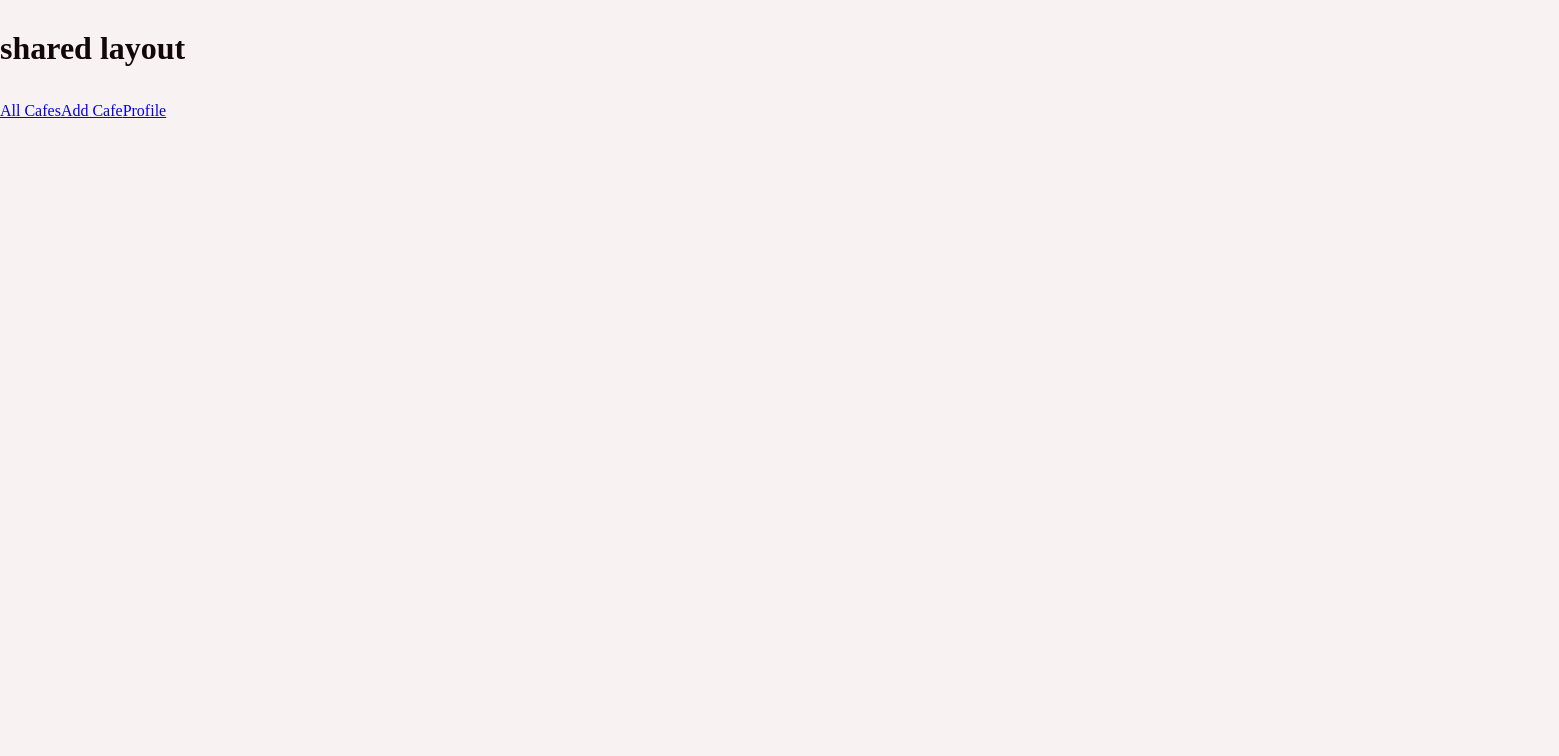
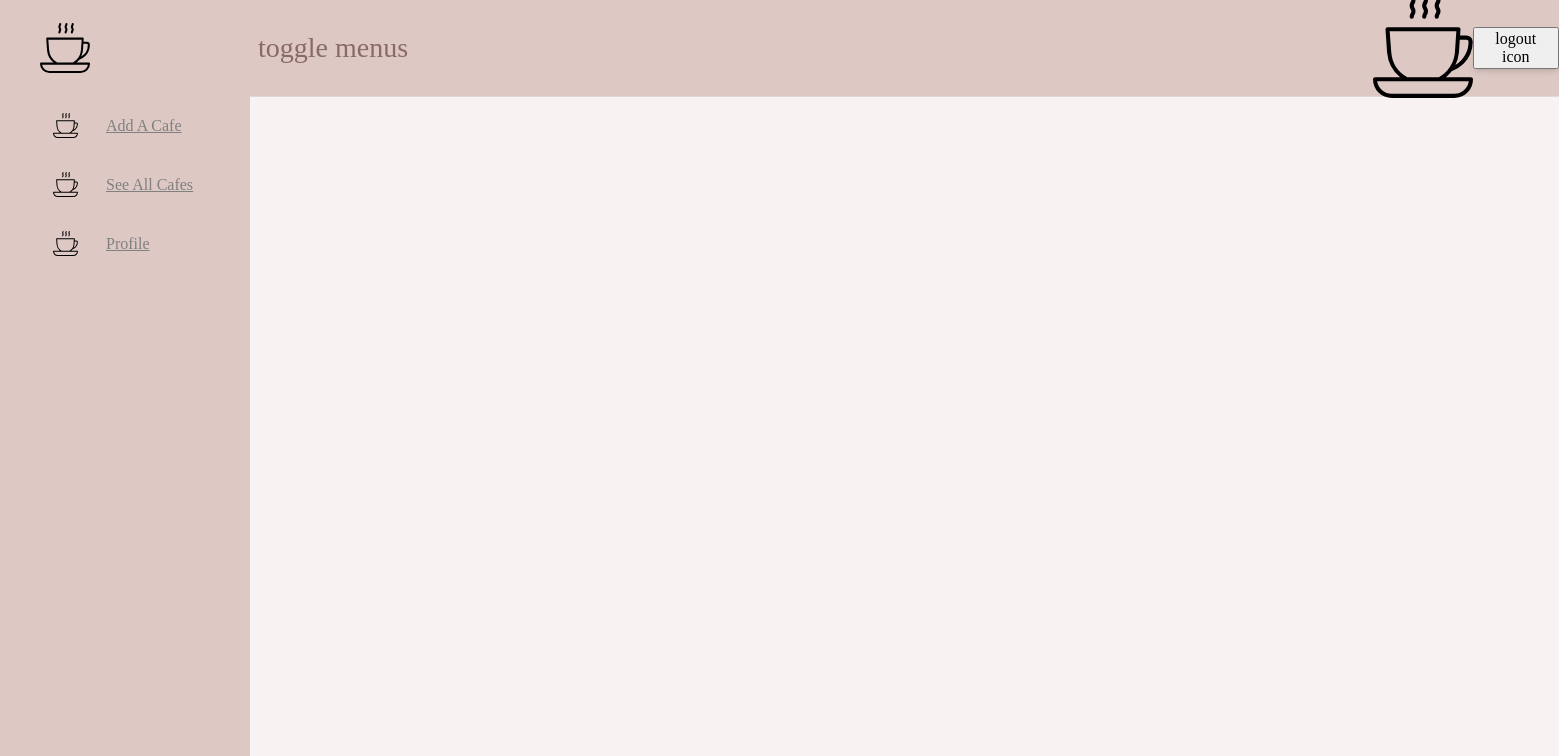
Before and after one commit to whitneywind/cafe-tracking, a React (Create React App) app in the folder client/: page /dashboard in a window 1280 px wide. Shown: the top 756 px of the page, 1559 px wide, since content can reach past the window. Built offline with nearby package versions, Linux system fonts and the light colour scheme; sample sign-in values are in the browser's storage.

Commit message:
dashboard layout in progress

```diff
--- a/client/src/assets/wrappers/SharedLayoutWrapper.js
+++ b/client/src/assets/wrappers/SharedLayoutWrapper.js
@@ -1,6 +1,23 @@
 import styled from "styled-components";
 
 const Wrapper = styled.main`
+  .dashboard {
+    display: grid;
+    grid-template-columns: 1fr;
+  }
+  .dashboard-page {
+    width: 90vw;
+    margin: 0 auto;
+    padding: 2rem 0;
+  }
+  @media (min-width: 992px) {
+    .dashboard {
+      grid-template-columns: auto 1fr;
+    }
+    .dashboard-page {
+      width: 90%;
+    }
+  }
 `
 
 export default Wrapper;
--- /dev/null
+++ b/client/src/components/Logo.js
@@ -0,0 +1,7 @@
+import coffeeLogo from '../assets/images/coffee.svg'
+
+const Logo = () => {
+  return <img src={coffeeLogo} alt='coffee' className='logo' />
+}
+
+export default Logo
--- /dev/null
+++ b/client/src/components/Navbar.jsx
@@ -0,0 +1,66 @@
+import styled from "styled-components"
+import coffeeLogo from "../assets/images/coffee.svg"
+import Logo from "./Logo"
+
+const Navbar = () => {
+  return (
+    <Wrapper>
+       <div className="nav-center">
+            <button className="toggle-btn">toggle menus</button>
+       </div>
+       <div>
+            <Logo />
+            <h3 className="logo-text">Dashboard</h3>
+       </div>
+       <div className="btn-container">
+        <button className="btn">logout icon</button>
+       </div>
+    </Wrapper>
+  )
+}
+export default Navbar
+
+const Wrapper = styled.nav`
+  height: 6rem;
+  display: flex;
+  align-items: center;
+  justify-content: center;
+  box-shadow: 0 1px 0px 0px rgba(0, 0, 0, 0.1);
+  background: var(--mainColor2);
+  .logo {
+    display: flex;
+    align-items: center;
+    width: 100px;
+  }
+  .nav-center {
+    display: flex;
+    width: 90vw;
+    align-items: center;
+    justify-content: space-between;
+  }
+  .toggle-btn {
+    background: transparent;
+    border-color: transparent;
+    font-size: 1.75rem;
+    color: var(--mainColor3);
+    cursor: pointer;
+    display: flex;
+    align-items: center;
+  }
+  .btn-container {
+    position: relative;
+  }
+  .btn {
+    display: flex;
+    align-items: center;
+    justify-content: center;
+    gap: 0 0.5rem;
+    position: relative;
+    box-shadow: 0 4px 6px -1px rgba(0, 0, 0, 0.1),
+    0 2px 4px -1px rgba(0, 0, 0, 0.06);;
+  }
+  .logo-text {
+    display: none;
+    margin: 0;
+  }
+`
--- /dev/null
+++ b/client/src/components/Sidebar.jsx
@@ -0,0 +1,86 @@
+import { Link, NavLink } from "react-router-dom"
+import styled from "styled-components"
+import coffeeLogo from "../assets/images/coffee.svg"
+import Logo from "./Logo"
+
+const Sidebar = ({ children }) => {
+    // TO-DO: map out links with details instead of hardcoding later
+  return (
+    <Wrapper>
+        <div className="sidebar-container">
+            <div className="content">
+                <header>
+                    <img src={coffeeLogo} className="logo" alt="logo" />
+                </header>
+                <NavLink to='add-cafe' className="nav-link">
+                    <span className="icon">
+                        <Logo />
+                    </span>
+                    Add a Cafe
+                </NavLink>
+                <NavLink to='all-cafes' className="nav-link">
+                    <span className="icon">
+                        <Logo />
+                    </span>
+                    See All Cafes
+                </NavLink>
+                <NavLink to='profile' className="nav-link">
+                    <span className="icon">
+                        <Logo />
+                    </span>
+                    Profile
+                </NavLink>
+            </div>
+        </div>
+    </Wrapper>
+  )
+}
+
+const Wrapper = styled.section`
+    .sidebar-container {
+      min-height: 100vh;
+      height: 100%;
+      width: 250px;
+      background: var(--mainColor2);
+    }
+    .content {
+      position: sticky;
+      top: 0;
+    }
+    .show-sidebar {
+      margin-left: 0;
+    }
+    header {
+      height: 6rem;
+      display: flex;
+      align-items: center;
+      padding-left: 2.5rem;
+    }
+    .nav-links {
+      padding-top: 2rem;
+      display: flex;
+      flex-direction: column;
+    }
+    .nav-link {
+      display: flex;
+      align-items: center;
+      color: gray;
+      padding: 1rem 0;
+      padding-left: 2.5rem;
+      text-transform: capitalize;
+    }
+    .nav-link:hover {
+      padding-left: 3rem;
+    }
+    .icon {
+      font-size: 1rem;
+      margin-right: 1rem;
+      display: grid;
+      place-items: center;
+    }
+    .icon img {
+        width: 50%;
+    }
+`
+
+export default Sidebar
--- /dev/null
+++ b/client/src/components/SmallSidebar.jsx
@@ -0,0 +1,111 @@
+import { NavLink } from "react-router-dom"
+import Logo from "./Logo"
+import styled from "styled-components"
+
+const SmallSidebar = () => {
+  return (
+    <Wrapper>
+        <div className="sidebar-container">
+            <div className="content">
+                <button className="close-btn">btn</button>
+                <header>
+                    <Logo />
+                </header>
+                <NavLink to='add-cafe' className="nav-link">
+                    <span className="icon">
+                        <Logo />
+                    </span>
+                    Add a Cafe
+                </NavLink>
+                <NavLink to='all-cafes' className="nav-link">
+                    <span className="icon">
+                        <Logo />
+                    </span>
+                    See All Cafes
+                </NavLink>
+                <NavLink to='profile' className="nav-link">
+                    <span className="icon">
+                        <Logo />
+                    </span>
+                    Profile
+                </NavLink>
+            </div>
+        </div>
+    </Wrapper>
+  )
+}
+export default SmallSidebar
+
+const Wrapper = styled.aside`
+  @media (min-width: 992px) {
+    display: none;
+  }
+  .sidebar-container {
+    position: fixed;
+    inset: 0;
+    background: rgba(0, 0, 0, 0.7);
+    display: flex;
+    justify-content: center;
+    align-items: center;
+    z-index: -1;
+    opacity: 0;
+    transition: var(--transition);
+  }
+  .show-sidebar {
+    z-index: 99;
+    opacity: 1;
+  }
+  .content {
+    background: var(--white);
+    width: var(--fluid-width);
+    height: 95vh;
+    border-radius: var(--borderRadius);
+    padding: 4rem 2rem;
+    position: relative;
+    display: flex;
+    align-items: center;
+    flex-direction: column;
+  }
+  .close-btn {
+    position: absolute;
+    top: 10px;
+    left: 10px;
+    background: transparent;
+    border-color: transparent;
+    font-size: 2rem;
+    color: var(--red-dark);
+    cursor: pointer;
+  }
+  .nav-links {
+    padding-top: 2rem;
+    display: flex;
+    flex-direction: column;
+  }
+  .nav-link {
+    display: flex;
+    align-items: center;
+    color: var(--grey-500);
+    padding: 1rem 0;
+    text-transform: capitalize;
+    transition: var(--transition);
+  }
+  .nav-link:hover {
+    color: var(--grey-900);
+  }
+  .nav-link:hover .icon {
+    color: var(--primary-500);
+  }
+  .icon {
+    font-size: 1.5rem;
+    margin-right: 1rem;
+    display: grid;
+    place-items: center;
+    transition: var(--transition);
+  }
+  .active {
+    color: var(--grey-900);
+  }
+  .active .icon {
+    color: var(--primary-500);
+  }
+`
--- a/client/src/pages/dashboard-pages/SharedLayout.jsx
+++ b/client/src/pages/dashboard-pages/SharedLayout.jsx
@@ -1,16 +1,22 @@
 import { Outlet, Link } from "react-router-dom"
 import Wrapper from "../../assets/wrappers/SharedLayoutWrapper"
+import Sidebar from "../../components/Sidebar"
+import SmallSidebar from "../../components/SmallSidebar"
+import Navbar from "../../components/Navbar"
 
 const SharedLayout = () => {
   return (
     <Wrapper>
-        <h1>shared layout</h1>
-        <nav>
-            <Link to='all-cafes'>All Cafes</Link>
-            <Link to='add-cafe'>Add Cafe</Link>
-            <Link to='profile'>Profile</Link>
-        </nav>
-        <Outlet />
+        <main className="dashboard">
+            <SmallSidebar />
+            <Sidebar />
+            <div>
+                <Navbar />
+                <div className="dashboard-page">
+                    <Outlet />
+                </div>
+            </div>
+        </main>
     </Wrapper>
   )
 }
```
